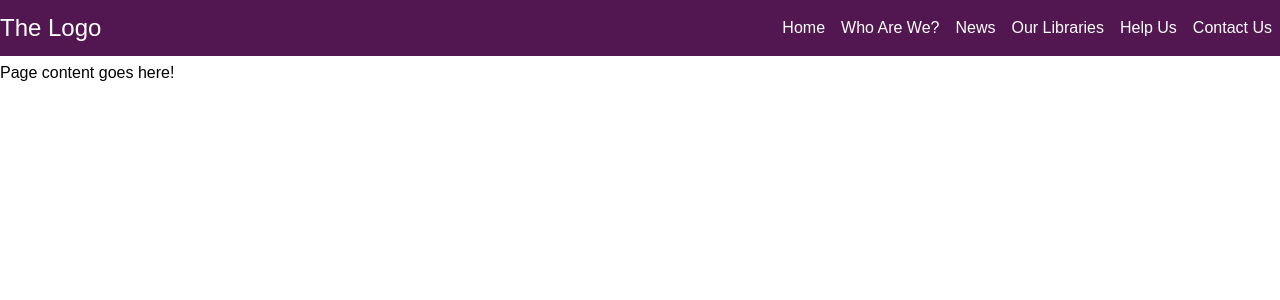
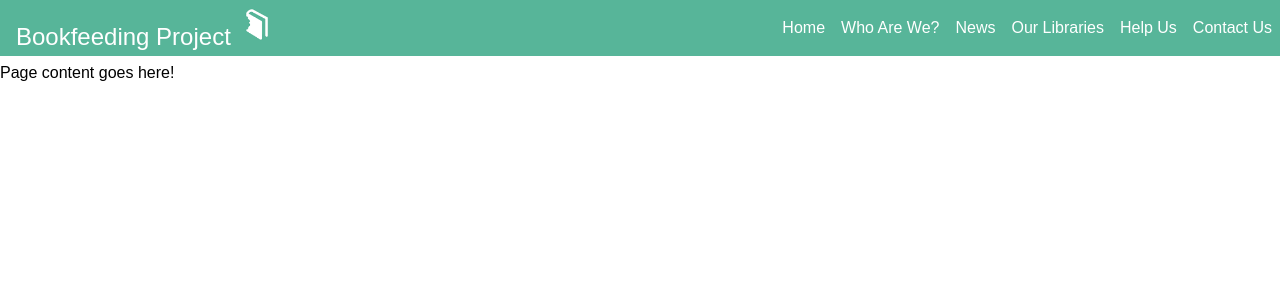
Before and after one commit to IrenaNc/Bookfeeding-Project, a React (Create React App) app in the folder bookfeeding/: page / in a window 1280 px wide. Shown: the top 300 px of the page. Built offline with nearby package versions, Linux system fonts and the light colour scheme.

Commit message:
navbar finish

```diff
--- a/bookfeeding/src/Navigation.css
+++ b/bookfeeding/src/Navigation.css
@@ -3,7 +3,7 @@
     top: 0;
     left: 0;
     width: 100%;
-    background: #521751;
+    background: #57B599;
     height: 56px;
 }
 
@@ -64,5 +64,5 @@
 }
 
 .toolbar__logo {
-    margin-left: 0;
+    margin-left: 1;
 }
--- a/bookfeeding/src/Navigation.js
+++ b/bookfeeding/src/Navigation.js
@@ -1,4 +1,5 @@
 import React from 'react';
+
 
 import DrawerToggleButton from './DrawerToggleButton';
 import './Navigation.css';
@@ -10,7 +11,9 @@ const navigation = props => (
       <div className= "toolbar__toggle-button">
           <DrawerToggleButton click={props.drawerClickHandler} />
       </div>
-      <div className="toolbar__logo"><a href="/"> The Logo </a></div>
+      <div className="toolbar__logo"><a href="/"> Bookfeeding Project <img src={require('./logo.png')} width="40px" /> </a>
+
+      </div>
       <div className="spacer"/>
       <div className="toolbar_navigation-items">
         <ul>
```
Also changed, not shown: bookfeeding/src/logo.png (added).
